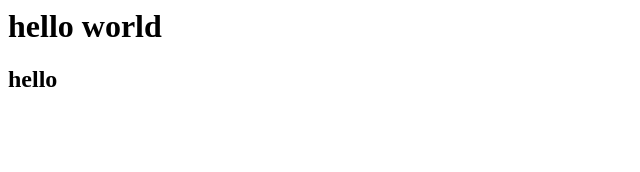
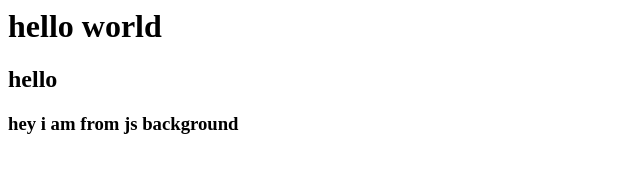
Before and after one commit to Priyo61/localrepo, a plain HTML site: page index.html in a window 1280 px wide. Shown: the whole page, without its empty margins (0-640 px from the left). Drawn offline with Linux system fonts and the light colour scheme.

Commit message:
add new line

```diff
--- a/index.html
+++ b/index.html
@@ -1,2 +1,4 @@
 <h1>hello world</h1>
 <h2>hello</h2>
+
+<h3>hey i am from js background</h3>
```
